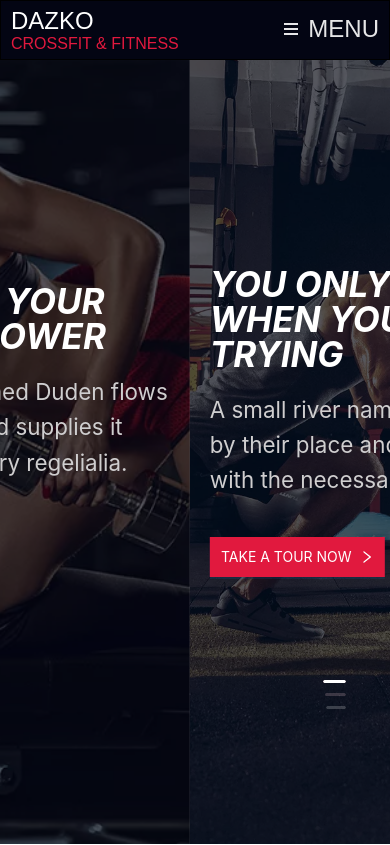
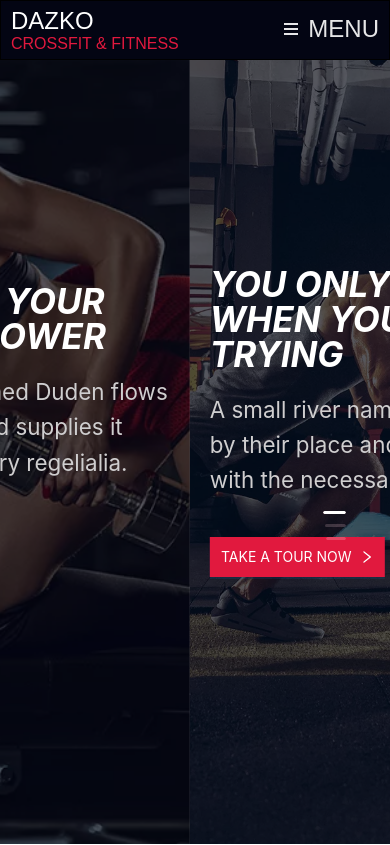
Before and after one commit to mehrab-alam/dazko-gym-website, a Next.js app: page / in a window 390 px wide. Shown: the top 845 px of the page. Built offline with nearby package versions, Linux system fonts and the light colour scheme.

Commit message:
modified slick dots

```diff
--- a/src/styles/globals.css
+++ b/src/styles/globals.css
@@ -213,8 +213,8 @@ a {
     justify-content: center;
     position: absolute;
     height: 50px;
-    top: 80%;
-    bottom: 20%;
+    top: 60%;
+    bottom: 40%;
 
   }
 
```
